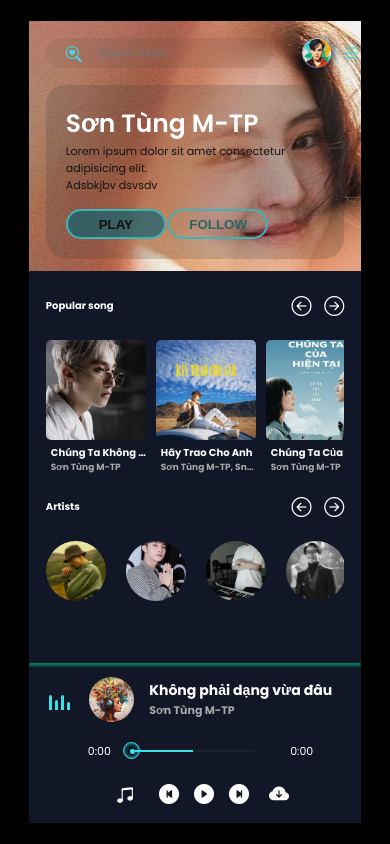
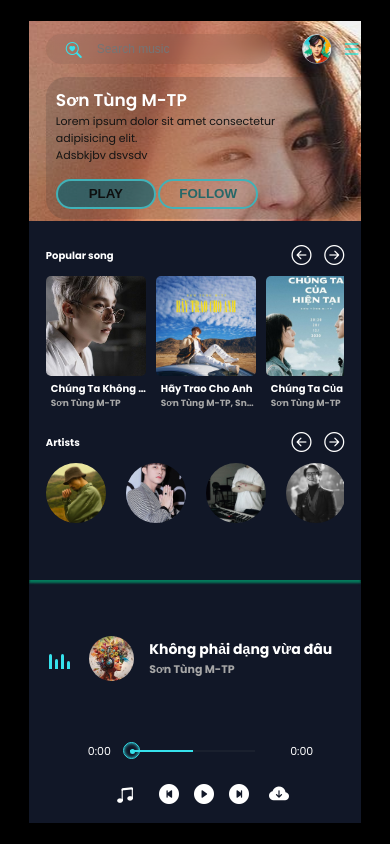
Before and after one commit to trile03x/Music-Spotify-VT, a plain HTML site: page index.html in a window 390 px wide. Drawn offline with nearby package versions, Linux system fonts and the light colour scheme.

Commit message:
update format

```diff
--- a/style.css
+++ b/style.css
@@ -889,7 +889,8 @@ header .master_play {
 
     header .song_side {
         width: 100%;
-        height: 80%;
+        height: auto;
+        margin-bottom: 2px;
     }
 
     header .master_play {
@@ -983,7 +984,22 @@ header .master_play {
         bottom: 0;
     }
     header .song_side::before {
-        height: 250px;
+        height: 200px;
+    }
+    header .song_side .content h1 {
+        font-size: 17px;
+    }
+    header .song_side .content {
+        padding: 10px;
+    }
+    header .song_side .popular_song .h4 {
+        padding-top: 10px;
+    }
+    header .song_side .popular_song .pop_song {
+        margin-top: 5px;
+    }
+    header .song_side .popular_artists .items {
+        margin-top: 5px;
     }
     header .menu_side,
     .song_side {
```
